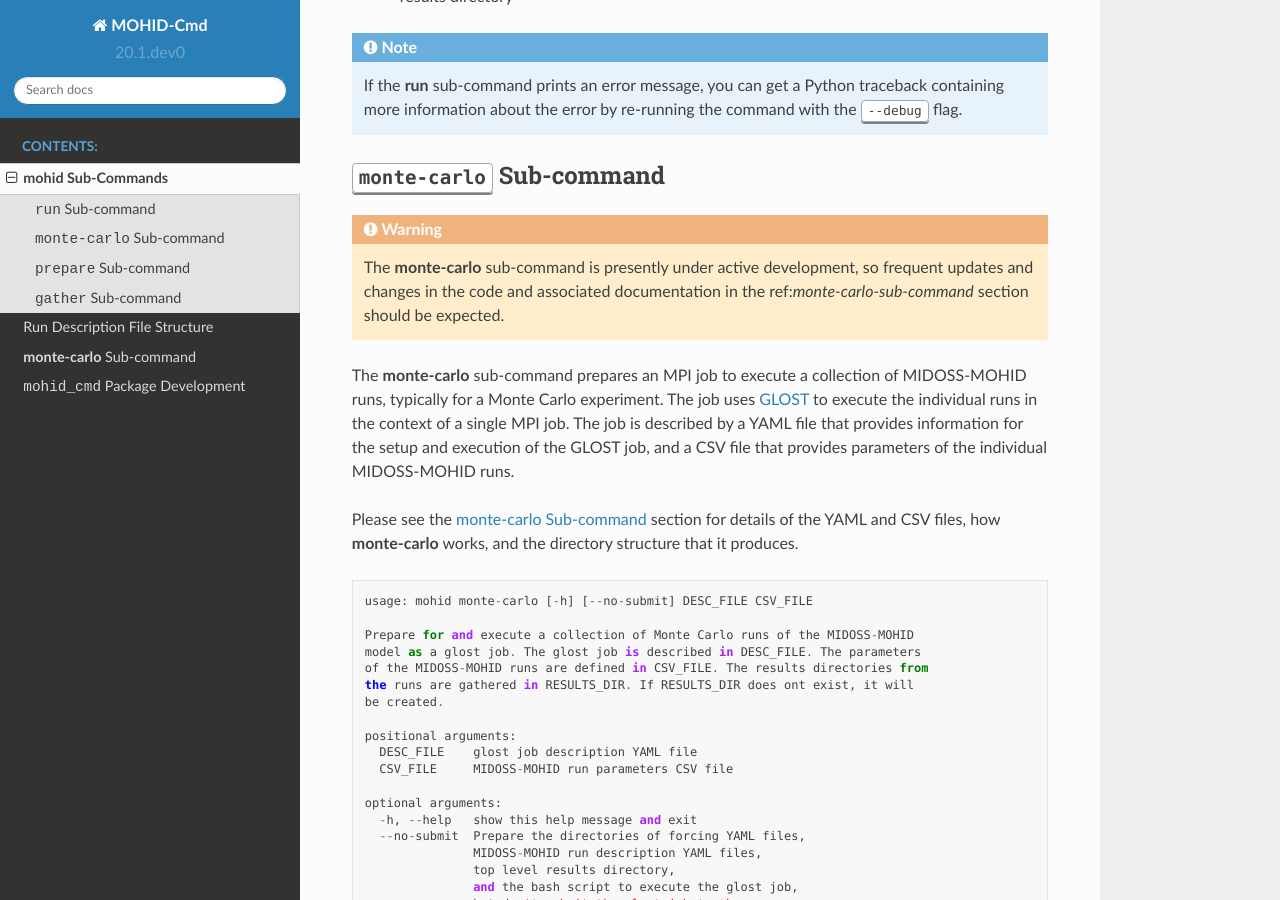
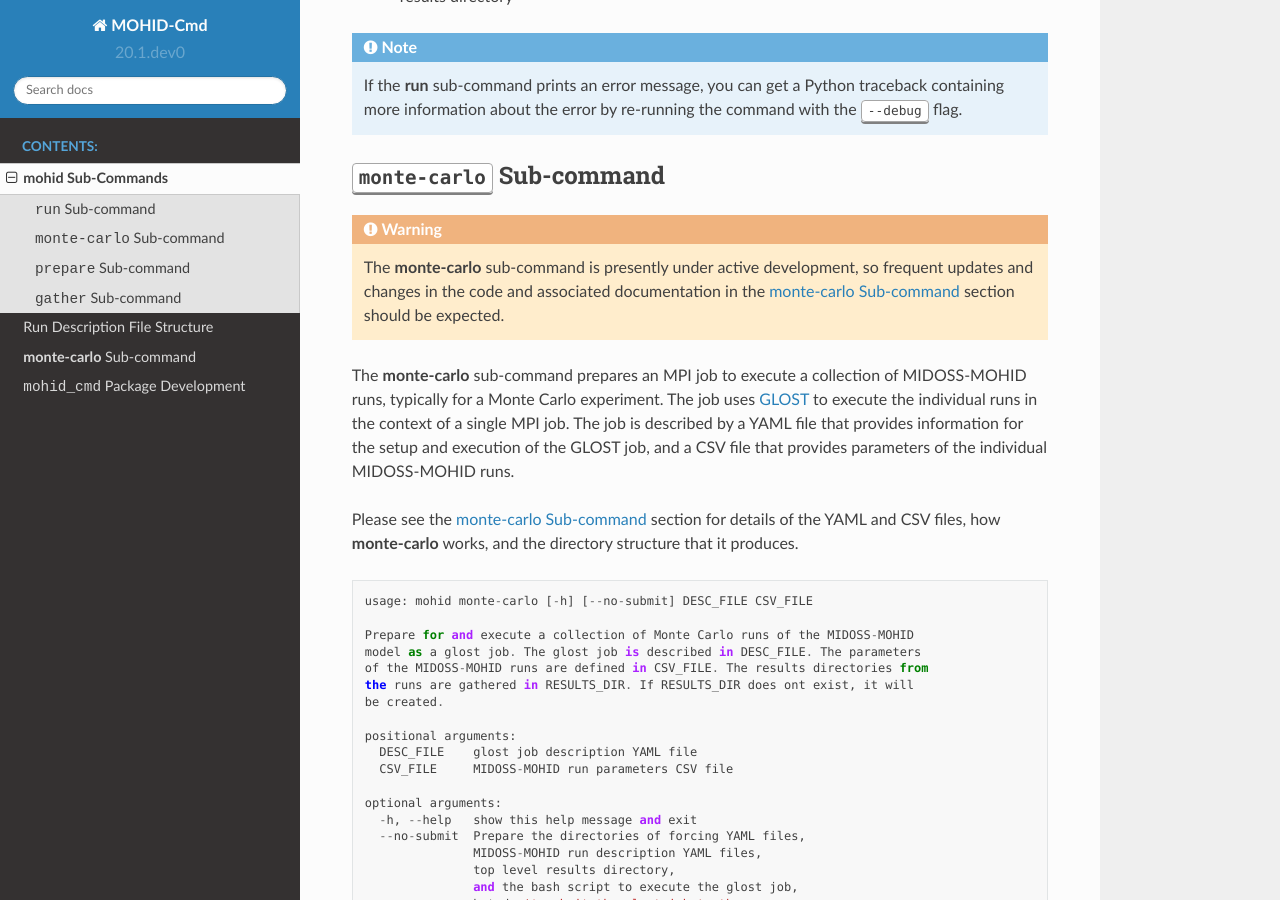
Before and after one commit to MIDOSS/MOHID-Cmd, a Sphinx documentation site: the page built from docs/subcommands.rst, in a window 1280 px wide and 900 px high, scrolled down 1993 px. Built offline with Sphinx 7.4.7 and the Read the Docs theme 2.0.0, drawn with Linux system fonts in a browser that asks for light colours.

Commit message:
Fix typo in xref link to monteo-carlo Sub-command section

```diff
--- a/docs/subcommands.rst
+++ b/docs/subcommands.rst
@@ -139,7 +139,7 @@ The :command:`run` sub-command does the following:
 
 .. warning::
     The :command:`monte-carlo` sub-command is presently under active development,
-    so frequent updates and changes in the code and associated documentation in the ref:`monte-carlo-sub-command` section should be expected.
+    so frequent updates and changes in the code and associated documentation in the :ref:`monte-carlo-sub-command` section should be expected.
 
 The :command:`monte-carlo` sub-command prepares an MPI job to execute a collection of MIDOSS-MOHID runs,
 typically for a Monte Carlo experiment.
```
